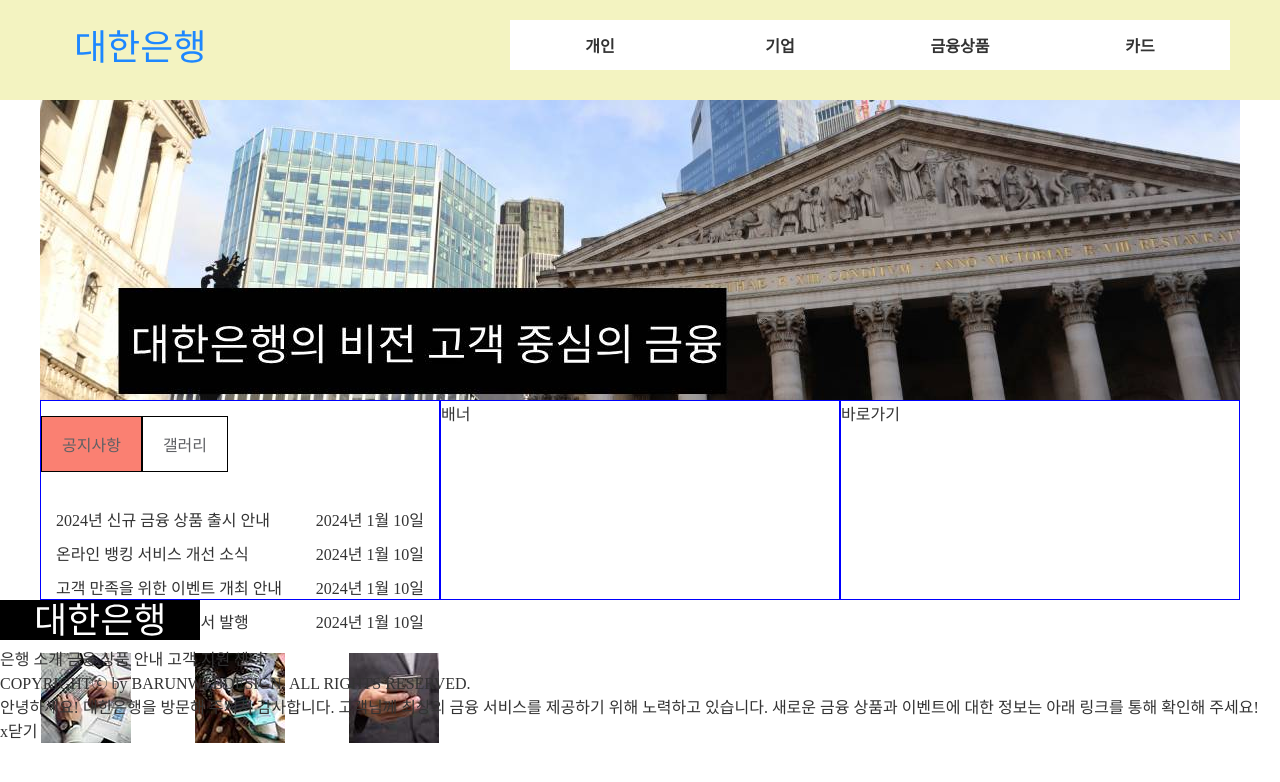
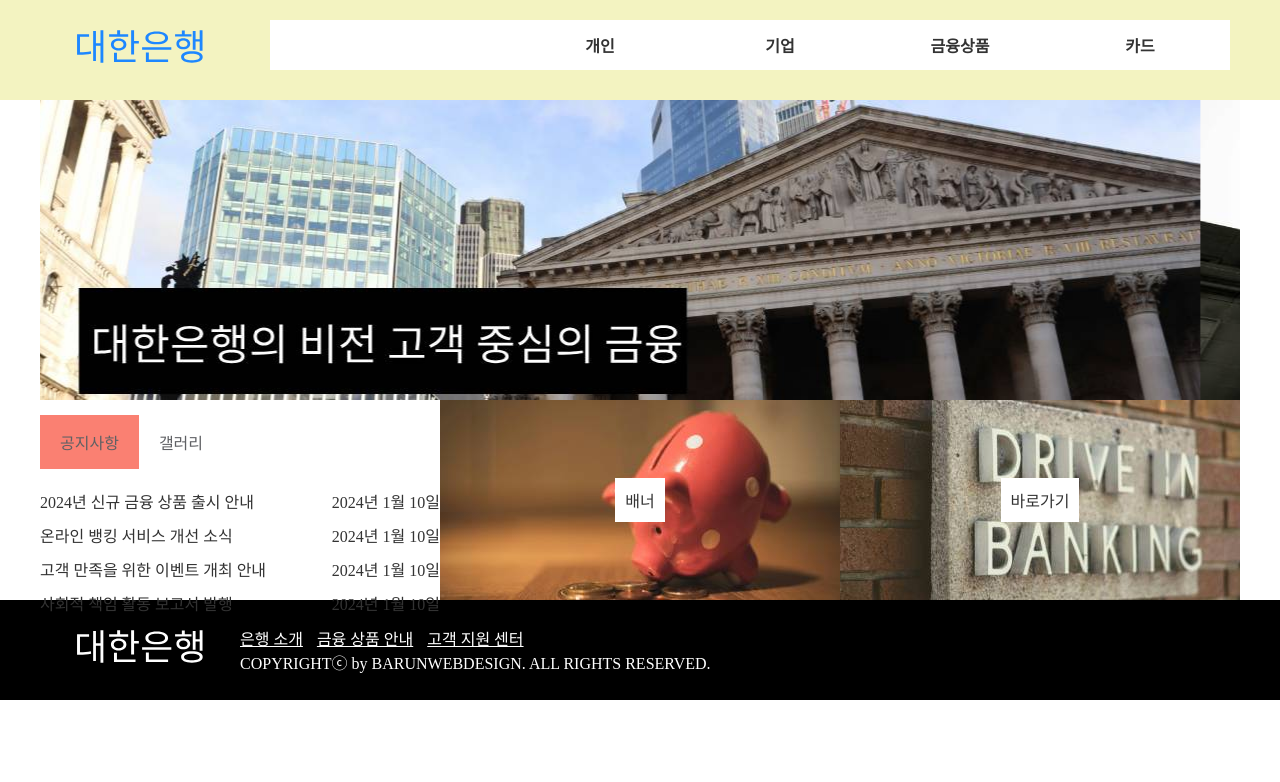
Before and after one commit to sungaee/webDesign, a plain HTML site: page siteB-1/index.html in a window 1280 px wide. Both pictures are taken after a click on the link "공지사항". Drawn offline with Linux system fonts and the light colour scheme.

Commit message:
b-1 실기 문제 완성

```diff
--- a/siteB-1/css/style.css
+++ b/siteB-1/css/style.css
@@ -38,6 +38,7 @@ header{
     height: 50px;
     overflow: hidden;
     transition: all 0.6s ease 0s;
+    background-color: #fff;
 }
 .gnb:hover{
     height: 180px;
@@ -95,7 +96,6 @@ header{
 }
 .contents>section{
     flex: 1;
-    border: 1px solid blue;
 }
 .tabs{
     display: flex;
@@ -103,7 +103,6 @@ header{
 }
 .tabs>a{
     padding: 15px 20px;
-    border: 1px solid black;
     color: #5f6064;
 }
 .tabs>a.on{
@@ -113,19 +112,89 @@ header{
 .tabs_contents{
     width: 100%;
 }
-.notice{
-    padding: 15px 15px;
-}
 .notice>li{
     display: flex;
     justify-content: space-between;
     padding: 5px 0;
 }
-.notice>li>span{
+.gallery{
+    display: flex;
+    justify-content: space-between;
+    display: none;
+}
+.gallery.on{
+    display: flex;
+}
+.notice{
+    display: none;
+}
+.notice.on{
+    display: block;
+}
+.banner{
+    background: url(../images/banner.jpg) no-repeat 50% 50% / cover;
+    display: flex;
+    justify-content: center;
+    align-items: center;
+}
+.banner a{
+    padding: 10px;
+    background-color: #fff;
+}
+.direct{
+    background: url(../images/direct.jpg) no-repeat 50% 50% / cover;
+    display: flex;
+    justify-content: center;
+    align-items: center;
+}
+.direct a{
+    padding: 10px;
+    background-color: #fff;
+}
+footer{
+    height: 100px;
+    background-color: #000;
+    color: #fff;
+}
+.footer_container {
+    width: 1200px;
+    height: 100%;
+    margin: 0 auto;
+    display: flex;
+    align-items: center;
+}
+.footer2{
+    display: block;
 
 }
-.gallery{
-    /* display: none; */
+.foot_menu>a{
+    margin-right: 10px;
+    text-decoration: underline;
+}
+.popup{
+    position: fixed;
+    transform: translate(-50%, -50%);
+    top: 50%;
+    left: 50%;
+    border: 1px solid black;
+    background-color: #fff;
+    width: 400px;
+    padding: 25px;
+    display: none;
+}
+.popup>*{
+    padding: 10px;
+}
+.close_wrap{
+    margin-top: 20px;
     display: flex;
-    justify-content: space-between;
+    justify-content: flex-end;
 }
+.pop_close{
+    border: 1px solid black;
+    padding: 5px 10px;
+    cursor: pointer;
+}
+.popup.on{
+    display: block;
+}
--- a/siteB-1/index.html
+++ b/siteB-1/index.html
@@ -70,7 +70,7 @@
                 </div>
                 <div class="tabs_contents">
                     <ul class="notice on">
-                        <li><a href="#">2024년 신규 금융 상품 출시 안내</a><span>2024년 1월 10일</span></li>
+                        <li><a class="popup_click" href="#">2024년 신규 금융 상품 출시 안내</a><span>2024년 1월 10일</span></li>
                         <li><a href="#">온라인 뱅킹 서비스 개선 소식</a><span>2024년 1월 10일</span></li>
                         <li><a href="#">고객 만족을 위한 이벤트 개최 안내</a><span>2024년 1월 10일</span></li>
                         <li><a href="#">사회적 책임 활동 보고서 발행</a><span>2024년 1월 10일</span></li>
@@ -91,6 +91,7 @@
         </main>
 
         <footer>
+            <div class="footer_container">
                 <div class="footer1">
                     <h2 class="foot_logo">
                         <a href="#"><img src="./images/foot_logo.png" alt="대한은행"></a>
@@ -104,10 +105,11 @@
                     </div>
                     <div class="copy">COPYRIGHTⓒ by BARUNWEBDESIGN. ALL RIGHTS RESERVED.</div>
                 </div>
+            </div>
         </footer>
 
         <div class="popup">
-            <h2 class="pop_title"></h2>
+            <h2 class="pop_title">대한은행에 오신 것을 환영합니다!</h2>
             <p>안녕하세요!
                 대한은행을 방문해 주셔서 감사합니다.
                 고객님께 최상의 금융 서비스를 제공하기 위해 노력하고 있습니다.
--- a/siteB-1/js/index.js
+++ b/siteB-1/js/index.js
@@ -1,3 +1,44 @@
 window.addEventListener("load", function(){
 
+    //팝업
+    let popup = this.document.querySelector(".popup");
+    let popup_click = this.document.querySelector(".popup_click");
+    let pop_close = this.document.querySelector(".pop_close");
+
+    popup_click.addEventListener("click", function(){
+        popup.classList.add("on");
+    })
+    pop_close.addEventListener("click", function(){
+        popup.classList.remove("on");
+    })
+
+
+    //슬라이드
+    let train = this.document.querySelector(".train");
+    let count = 0;
+
+    this.setInterval(function(){
+        count++;
+        if(count > 2){count = 0}
+        train.style.transform = `translateX(${count* -33.333}%)`;
+    }, 2500)
+
+
+    //탭메뉴
+    let tabs = this.document.querySelectorAll(".tabs>a");
+    let tabs_contents = this.document.querySelectorAll(".tabs_contents>ul")
+
+    tabs.forEach(function(tab, index){
+        tab.addEventListener("click", function(){
+            tabs[0].classList.remove("on");
+            tabs[1].classList.remove("on");
+            tab.classList.add("on");
+
+            tabs_contents[0].classList.remove("on")
+            tabs_contents[1].classList.remove("on")
+            tabs_contents[index].classList.add("on");
+        })
+    })
+
+
 })
```
Lines whose indentation alone changed are shown as unchanged.
